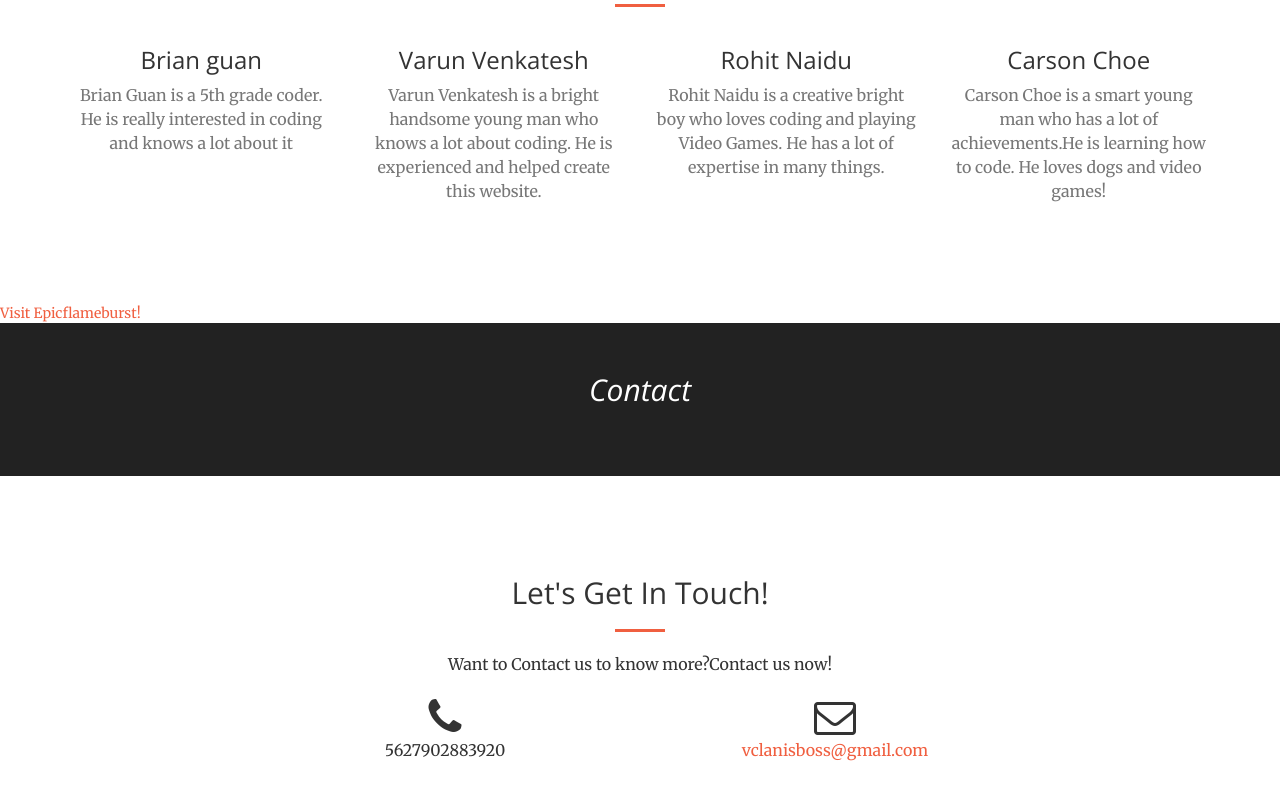
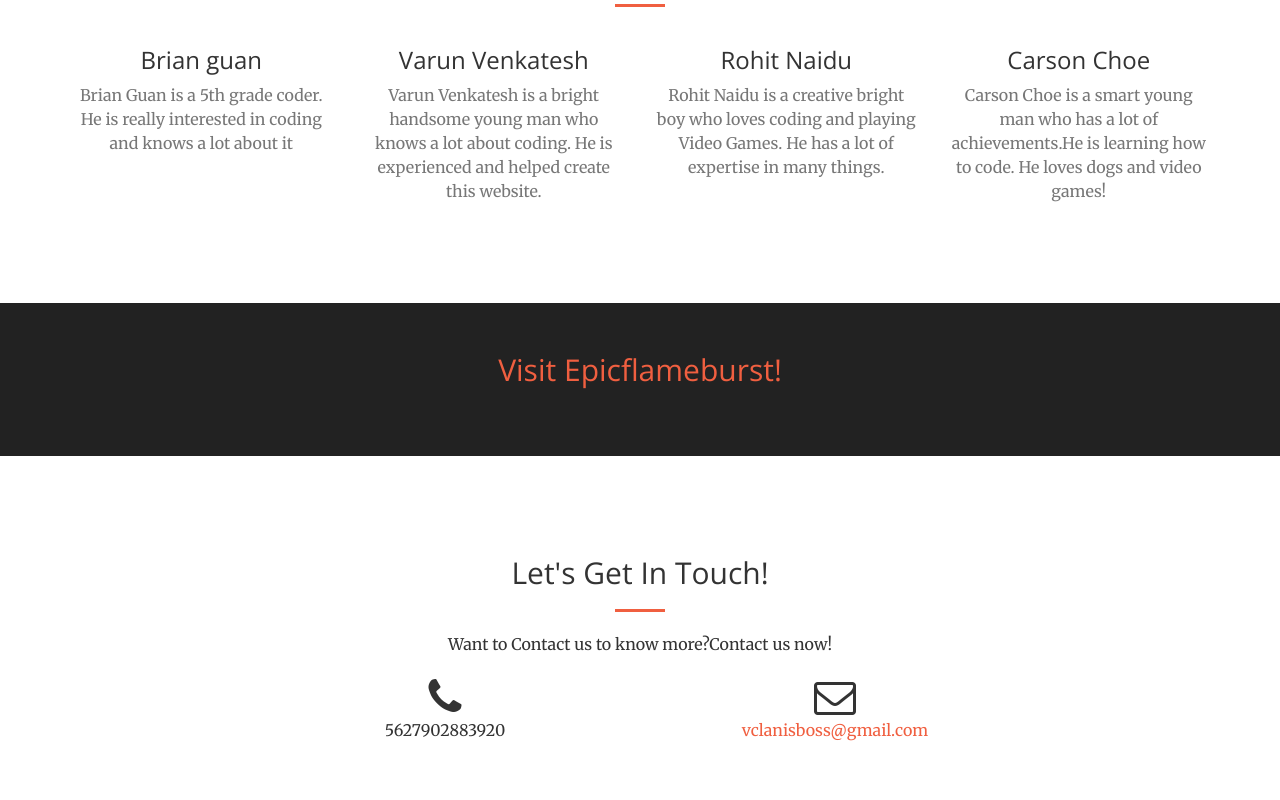
Before and after one commit to epicflameburst/epicflameburst.github.io, a website: page startbootstrap-creative-gh-pages/index.html in a window 1280 px wide. Shown: the part 1367-2167 px from the top of the page. Drawn offline with nearby package versions, Linux system fonts and the light colour scheme.

Commit message:
Update index.html

```diff
--- a/startbootstrap-creative-gh-pages/index.html
+++ b/startbootstrap-creative-gh-pages/index.html
@@ -135,13 +135,12 @@
         </div>
     </section>
 
-   <a href="https://sites.google.com/a/mydusd.org/game-nerds/home">Visit Epicflameburst!</a>
+
 
     <aside class="bg-dark">
         <div class="container text-center">
             <div class="call-to-action">
-                <h2><i>Contact</i></h2>
-
+                   <h2><a href="https://sites.google.com/a/mydusd.org/game-nerds/home">Visit Epicflameburst!</a></h2>
             </div>
         </div>
     </aside>
```
